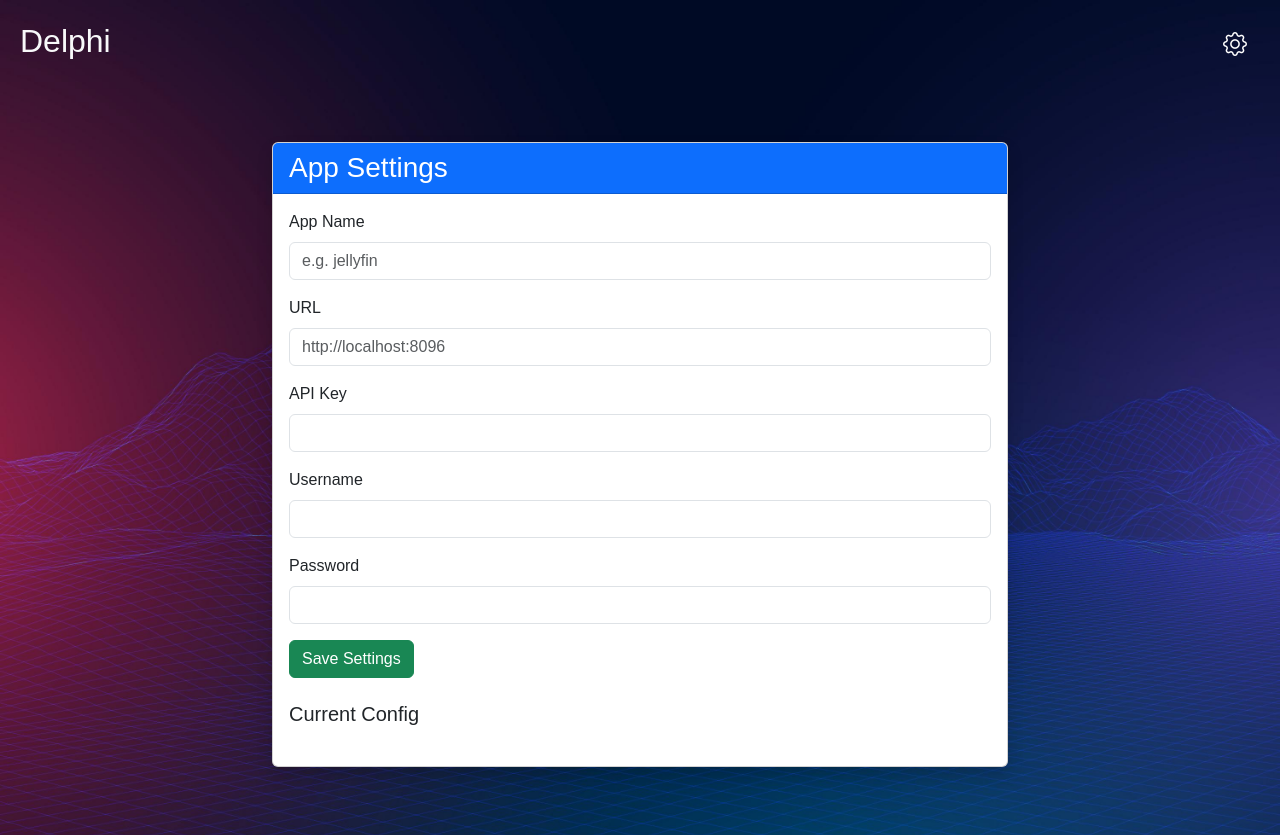
After one commit to Mauz92/Delphi, a Flask app: page /settings in a window 1280 px wide. The commit adds this page. Run offline with Flask 3, Linux system fonts and the light colour scheme; some libraries are stand-ins or nearby versions.

Commit message:
added readme and config.json functions

```diff
--- a/app.py
+++ b/app.py
@@ -1,4 +1,4 @@
-from flask import Flask, render_template, jsonify
+from flask import Flask, render_template, jsonify, request
 import requests
 from services.radarr import get_recent_movies, get_diskspace
 from services.sonarr import get_recent_series
@@ -8,7 +8,10 @@ from services.octoprint import get_current_job
 from config import JELLYFIN_URL, OCTOPRINT_URL, RADARR_URL, SONARR_URL, QBITTORRENT_URL
 from config import RADARR_API_KEY, SONARR_API_KEY
 from datetime import datetime, timedelta, timezone
+from pathlib import Path
+import json
 
+CONFIG_PATH = Path("config.json")
 app = Flask(__name__)
 
 @app.route("/")
@@ -98,5 +101,47 @@ def calendar_data():
         print(f"Radarr calendar error: {e}")
     return jsonify(events)
 
+def load_config():
+    if CONFIG_PATH.exists():
+        with open(CONFIG_PATH, "r") as f:
+            return json.load(f)
+    return {}
+
+def save_config(config):
+    with open(CONFIG_PATH, "w") as f:
+        json.dump(config, f, indent=4)
+
+@app.route("/settings", methods=["GET", "POST"])
+def settings():
+    config = load_config()
+    if request.method == "POST":
+        app_name = request.form.get("app_name")
+        print(app_name)
+        url = request.form.get("url")
+        api_key = request.form.get("api_key")
+        username = request.form.get("username")
+        password = request.form.get("password")
+
+        # Dynamically update config
+        config[app_name] = {}
+        if url: config[app_name]["url"] = url
+        if api_key: config[app_name]["api_key"] = api_key
+        if username: config[app_name]["username"] = username
+        if password: config[app_name]["password"] = password
+
+        save_config(config)
+        # return "Config updated successfully!"
+
+    return render_template("settings.html", config=config)
+
+@app.route("/settings/delete/<app_name>", methods=["POST"])
+def delete_setting(app_name):
+    config = load_config()
+    if app_name in config:
+        del config[app_name]
+        save_config(config)
+        return jsonify({"success": True})
+    return jsonify({"success": False, "error": "Not found"}), 404
+
 if __name__ == "__main__":
     app.run(host="0.0.0.0", port=5000, debug=True)
--- a/templates/base.html
+++ b/templates/base.html
@@ -9,8 +9,11 @@
     <link rel="stylesheet" href="{{ url_for('static', filename='style.css') }}">
 </head>
 <body>
-    <header>
-        <h1>Delphi</h1>
+    <header class="pb-4">
+      <div class="d-flex justify-content-between align-items-center">
+          <h2><a href="{{url_for('index')}}" class="link-light link-underline-opacity-0">Delphi</a></h2>
+          <button type="button" class="btn"><a href="{{url_for('settings')}}"><i class="bi bi-gear" style="font-size: 1.5rem; color:white"></i></a></button>
+      </div>
     </header>
     <script src="https://cdn.jsdelivr.net/npm/bootstrap@5.3.8/dist/js/bootstrap.bundle.min.js"></script>
     <script src=" https://cdn.jsdelivr.net/npm/@splidejs/splide@4.1.4/dist/js/splide.min.js "></script>
--- /dev/null
+++ b/templates/settings.html
@@ -0,0 +1,136 @@
+
+{% extends "base.html" %}
+{% block content %}
+<div class="container my-5">
+  <div class="row justify-content-center">
+    <div class="col-md-8">
+      <div class="card shadow">
+        <div class="card-header bg-primary text-white">
+          <h3 class="mb-0">App Settings</h3>
+        </div>
+        <div class="card-body">
+          <!-- Settings form -->
+          <form method="POST" class="mb-4">
+            <div class="mb-3">
+              <label for="app_name" class="form-label">App Name</label>
+              <input type="text" class="form-control" id="app_name" name="app_name" placeholder="e.g. jellyfin" required>
+            </div>
+            <div class="mb-3">
+              <label for="url" class="form-label">URL</label>
+              <input type="text" class="form-control" id="url" name="url" placeholder="http://localhost:8096">
+            </div>
+            <div class="mb-3">
+              <label for="api_key" class="form-label">API Key</label>
+              <input type="text" class="form-control" id="api_key" name="api_key">
+            </div>
+            <div class="mb-3">
+              <label for="username" class="form-label">Username</label>
+              <input type="text" class="form-control" id="username" name="username">
+            </div>
+            <div class="mb-3">
+              <label for="password" class="form-label">Password</label>
+              <input type="password" class="form-control" id="password" name="password">
+            </div>
+            <button type="submit" class="btn btn-success">Save Settings</button>
+          </form>
+
+          <!-- Display current config -->
+            <h5>Current Config</h5>
+            <ul class="list-group mb-3">
+              {% for app_name, app_config in config.items() %}
+                <li class="list-group-item d-flex justify-content-between align-items-center">
+                  <div>
+                    <strong>{{ app_name }}</strong> – {{ app_config.url }}
+                  </div>
+                  <div>
+                    <button class="btn btn-sm btn-info view-app-btn" data-app='{{ app_config | tojson | safe }}'>View Info</button>
+                    <button class="btn btn-sm btn-danger delete-btn" data-app="{{ app_name }}">Delete</button>
+                  </div>
+                </li>
+              {% endfor %}
+            </ul>
+          </pre>
+        </div>
+      </div>
+    </div>
+  </div>
+</div>
+
+
+<!-- Dynamic App Info Modal -->
+<div class="modal fade" id="appInfoModal" tabindex="-1" aria-labelledby="appInfoModalLabel" aria-hidden="true">
+  <div class="modal-dialog">
+    <div class="modal-content bg-dark text-white">
+      <div class="modal-header">
+        <h5 class="modal-title" id="appInfoModalLabel">App Info</h5>
+        <button type="button" class="btn-close btn-close-white" data-bs-dismiss="modal" aria-label="Close"></button>
+      </div>
+      <div class="modal-body" id="appInfoModalBody">
+        <!-- Dynamic content injected here -->
+      </div>
+      <div class="modal-footer">
+        <button type="button" class="btn btn-secondary" data-bs-dismiss="modal">Close</button>
+      </div>
+    </div>
+  </div>
+</div>
+
+
+<script>
+document.addEventListener("DOMContentLoaded", () => {
+  document.querySelectorAll(".delete-btn").forEach(btn => {
+    btn.addEventListener("click", async () => {
+      const appName = btn.dataset.app;
+      if (!confirm(`Delete configuration for ${appName}?`)) return;
+
+      try {
+        const res = await fetch(`/settings/delete/${appName}`, { method: "POST" });
+        const data = await res.json();
+        if (data.success) {
+          // Remove the list item from DOM
+          btn.closest("li").remove();
+        } else {
+          alert("Failed to delete entry: " + data.error);
+        }
+      } catch (err) {
+        console.error(err);
+        alert("Error deleting entry");
+      }
+    });
+  });
+});
+
+document.addEventListener("DOMContentLoaded", () => {
+  const modalEl = document.getElementById("appInfoModal");
+  const modalBody = document.getElementById("appInfoModalBody");
+
+  document.querySelectorAll(".view-app-btn").forEach(btn => {
+    btn.addEventListener("click", () => {
+      const appConfig = JSON.parse(btn.dataset.app);
+
+      // Clear previous content
+      modalBody.innerHTML = "";
+
+      // App name
+      const title = document.createElement("h5");
+      title.textContent = appConfig.app_name || "App";
+      modalBody.appendChild(title);
+
+      // Dynamically add all attributes
+      for (const [key, value] of Object.entries(appConfig)) {
+        // Skip empty or irrelevant fields if you want
+        if (!value) continue;
+
+        const row = document.createElement("p");
+        row.innerHTML = `<strong>${key}:</strong> ${value}`;
+        modalBody.appendChild(row);
+      }
+
+      // Show modal
+      const modal = new bootstrap.Modal(modalEl);
+      modal.show();
+    });
+  });
+});
+</script>
+{% endblock %}
```
Also changed, not shown: readme.md (added), 1 other file.
